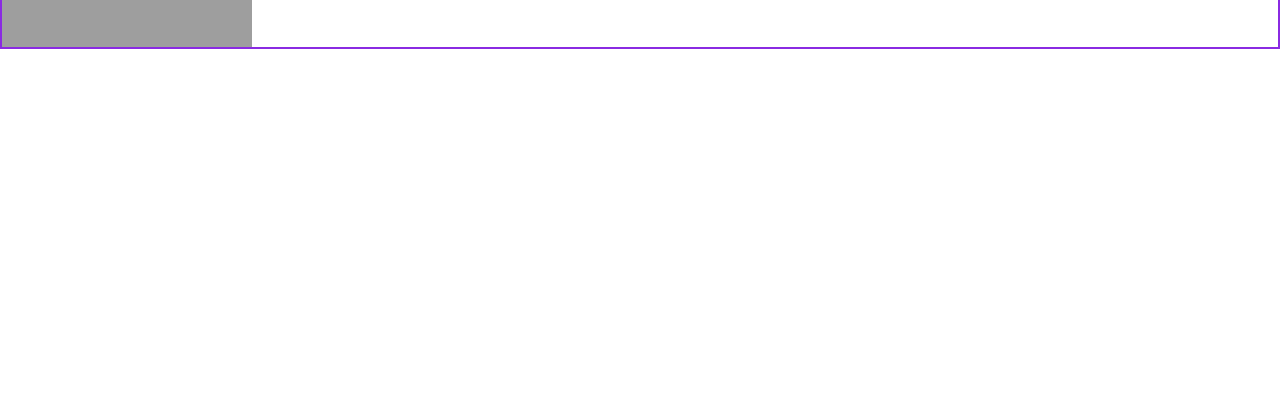
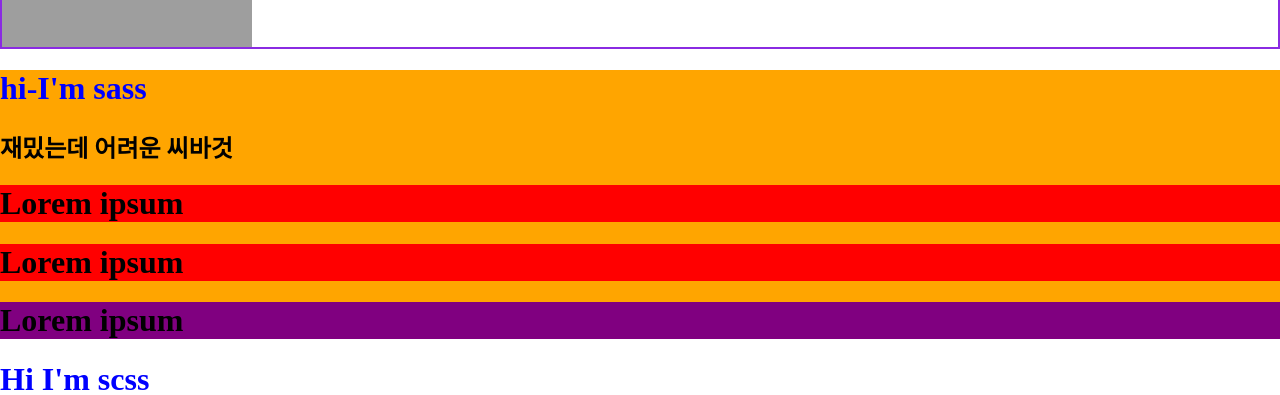
Before and after one commit to Romanus93/component-ui-using-sass, a Vue app: page / in a window 1280 px wide. Shown: the part 1456-1851 px from the top of the page. Before the commit the page ends 1505 px from the top, so only its background shows below. Built offline with nearby package versions, Linux system fonts and the light colour scheme; grey boxes are pictures that could not be loaded.

Commit message:
sass 세팅

```diff
--- a/package.json
+++ b/package.json
@@ -8,6 +8,8 @@
   },
   "dependencies": {
     "core-js": "^3.6.5",
+    "sass": "^1.26.5",
+    "sass-loader": "^8.0.2",
     "vue": "^2.6.11",
     "vue-router": "^3.2.0"
   },
--- a/src/App.vue
+++ b/src/App.vue
@@ -5,52 +5,23 @@
       <router-link to="/TextUi">Text UI</router-link>
     </nav>
     <router-view></router-view>
+    <sass-vue></sass-vue>
+    <div class="head">
+      <h1 class="text">Hi I'm scss</h1>
+    </div>
   </div>
 </template>
 
-<style>
-#app {
-  font-family: Avenir, Helvetica, Arial, sans-serif;
-  -webkit-font-smoothing: antialiased;
-  -moz-osx-font-smoothing: grayscale;
-  color: #2c3e50;
-  width: 100%;
-  height: 100%;
-}
+<script>
+import SassVue from "./components/SassVue.vue";
 
-.flex {
-  display: flex;
-}
+export default {
+  components: {
+    SassVue,
+  },
+};
+</script>
 
-* {
-  box-sizing: border-box;
-}
-
-html {
-  width: 100vw;
-  height: 100vh;
-}
-
-body {
-  width: 100%;
-  height: 100%;
-  margin: 0;
-  padding: 0;
-}
-
-ul {
-  list-style: none;
-  padding: 0;
-  margin: 0;
-}
-
-li {
-  padding: 0;
-  margin: 0;
-}
-
-.nav {
-  height: 10%;
-  padding-top: 2%;
-}
+<style lang="scss">
+@import "~@/assets/scss/main.scss";
 </style>
--- /dev/null
+++ b/src/assets/scss/main.scss
@@ -0,0 +1,52 @@
+@charset "UTF-8";
+
+#app {
+  font-family: Avenir, Helvetica, Arial, sans-serif;
+  -webkit-font-smoothing: antialiased;
+  -moz-osx-font-smoothing: grayscale;
+  color: #2c3e50;
+  width: 100%;
+  height: 100%;
+}
+
+.flex {
+  display: flex;
+}
+
+* {
+  box-sizing: border-box;
+}
+
+html {
+  width: 100vw;
+  height: 100vh;
+}
+
+body {
+  width: 100%;
+  height: 100%;
+  margin: 0;
+  padding: 0;
+}
+
+ul {
+  list-style: none;
+  padding: 0;
+  margin: 0;
+}
+
+li {
+  padding: 0;
+  margin: 0;
+}
+
+.nav {
+  height: 10%;
+  padding-top: 2%;
+}
+
+.head {
+  .text {
+    color: blue;
+  }
+}
--- /dev/null
+++ b/src/assets/scss/sass.scss
@@ -0,0 +1,30 @@
+@charset "UTF-8";
+
+$color: blue;
+$primary-color: #673ab7;
+$favorite-blue: #536dfe;
+
+.container1 {
+  background-color: orange;
+  .head {
+    color: blue;
+    .container2 {
+      background-color: yellowgreen;
+      .title {
+        color: $favorite-blue;
+      }
+    }
+  }
+}
+
+.box1 {
+  $color: red !global;
+  background: $color;
+}
+.box2 {
+  background: $color;
+}
+.box3 {
+  $color: purple;
+  background: $color;
+}
--- a/src/components/CardCol.vue
+++ b/src/components/CardCol.vue
@@ -30,9 +30,10 @@ export default {};
 
 .card__image > a {
   width: 100%;
-  background-image: url("/src/assets/lonely-814631_1280.jpg");
+  background-image: url("~@/assets/lonely-814631_1280.jpg");
   background-position: 62%;
   background-size: cover;
+  background-repeat: no-repeat;
   display: block;
 }
 
--- /dev/null
+++ b/src/components/SassVue.vue
@@ -0,0 +1,22 @@
+<template>
+  <div class="container1">
+    <h1 class="head">hi-I'm sass</h1>
+    <div class="container2">
+      <h2 class="title">재밌는데 어려운 씨바것</h2>
+    </div>
+    <div class="box1">
+      <h1>Lorem ipsum</h1>
+    </div>
+    <div class="box2">
+      <h1>Lorem ipsum</h1>
+    </div>
+    <div class="box3">
+      <h1>Lorem ipsum</h1>
+    </div>
+  </div>
+</template>
+
+<style lang="scss" scoped>
+@import "../assets/scss/sass.scss";
+// @import "~@/assets/scss/sass.scss";
+</style>
```
Also changed, not shown: 1 other file (tests, documents, lock files or other folders).
